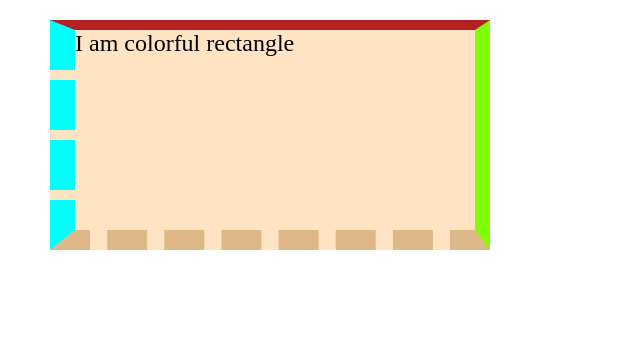
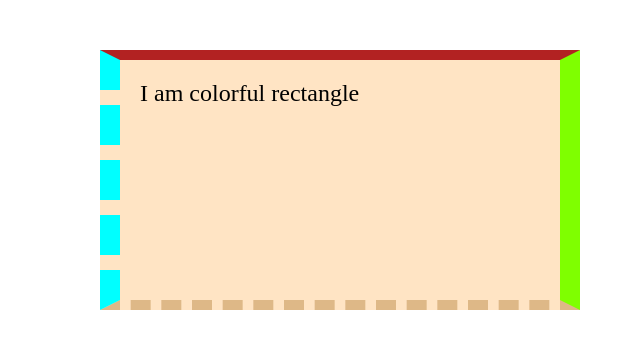
Before and after one commit to samerlagha/less8-ex2, a plain HTML site: page index.html in a window 1280 px wide. Shown: the whole page, without its empty margins (0-640 px from the left). Drawn offline with nearby package versions, Linux system fonts and the light colour scheme.

Commit message:
Update index.html

```diff
--- a/index.html
+++ b/index.html
@@ -6,15 +6,17 @@
     <link rel="stylesheet" href="https://cdnjs.cloudflare.com/ajax/libs/normalize/8.0.1/normalize.min.css"
     integrity="sha256-l85OmPOjvil/SOvVt3HnSSjzF1TUMyT9eV0c2BzEGzU=" crossorigin="anonymous" />
     <style>
+
      .rectangle{
        font-size: 24px;
        background-color: bisque;
        width: 400px;
        height: 200px;
-       border-width: 10px 15px 20px 25px ;
+       border-width: 10px 20px ;
        border-style: solid solid dashed dashed;
        border-color: firebrick chartreuse burlywood aqua;
-       margin: 20px 30px 40px 50px;
+       margin: 50px 100px;
+       padding: 20px;
 
      }
     </style>
```
